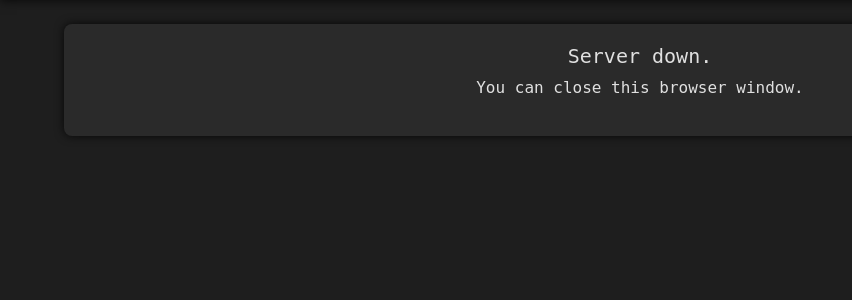
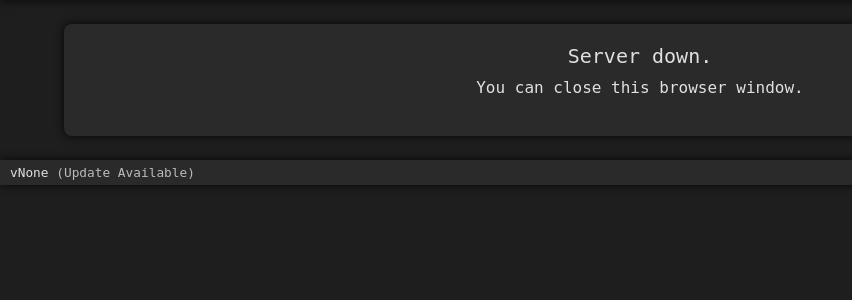
Before and after one commit to mdennis281/LANscape, a Flask app: page /shutdown-ui in a window 1280 px wide. Shown: the part 72-372 px from the top of the page, without its empty margins (0-852 px from the left). Run offline with Flask 3, Linux system fonts and the light colour scheme; parts of the project's set-up code (start-up, migrations or seed data) failed here and were passed over.

Commit message:
hook version into UI footer

```diff
--- a/src/lanscape/static/css/style.css
+++ b/src/lanscape/static/css/style.css
@@ -35,9 +35,11 @@ body {
     height: fit-content;
 }
 
-body:has(#overview-container),
-body:has(#ip-table-container) {
+body:has(.submodule) {
     background-color: #0000;
+}
+body:has(.submodule) footer {
+    display: none;
 }
 
 .container-fluid {
@@ -56,6 +58,23 @@ body:has(#ip-table-container) {
     display: block;
     box-shadow: 0 0 10px rgba(0,0,0,0.8);
     width: 100vw;
+}
+
+footer {
+    position: sticky;
+    background-color: var(--primary-bg);
+    box-shadow: 0 0 10px rgba(0,0,0,0.8);
+    height: 25px;
+    display: flex;
+    justify-content: space-between;
+    padding: 0 10px;
+    align-items: center;
+    bottom: 0;
+    color: var(--text-color);
+    font-size: .8em;
+}
+footer .version span {
+    color: var(--text-placeholder);
 }
 
 #scan-container {
--- a/src/lanscape/static/js/main.js
+++ b/src/lanscape/static/js/main.js
@@ -132,9 +132,10 @@ function rightSizeScanContainer() {
     setTimeout(() => {
         const scanContainer = $('#scan-container');
         const headerHeight = $('#header').outerHeight();
+        const footerHeight = $('footer').outerHeight();
         const viewportHeight = $(window).height();
 
-        const newHeight = viewportHeight - headerHeight;
+        const newHeight = viewportHeight - headerHeight - footerHeight;
         scanContainer.height(newHeight);
     },20);
 }
--- a/src/lanscape/templates/base.html
+++ b/src/lanscape/templates/base.html
@@ -7,6 +7,14 @@
 <body>
 
     {% block content %}{% endblock %}
+    <footer>
+        <div class="version">
+            v{{app_version}}
+            {% if update_available %}
+                <span>(Update Available)</span>
+            {% endif %}
+        </div>
 
+    </footer>
 </body>
 </html>
--- a/src/lanscape/templates/scan/ip-table.html
+++ b/src/lanscape/templates/scan/ip-table.html
@@ -4,7 +4,7 @@
         <a href="/errors/{{data.uid}}" target="_blank">View details</a>
     </p>
 {% endif %}
-<div class="table-container" id="ip-table-container">
+<div class="table-container submodule" id="ip-table-container">
     <table class="table table-bordered table-striped">
         <thead>
             <tr>
--- a/src/lanscape/templates/scan/overview.html
+++ b/src/lanscape/templates/scan/overview.html
@@ -1,4 +1,4 @@
-<div class="row d-flex justify-content-between align-items-center" id="overview-container">
+<div class="row d-flex justify-content-between align-items-center submodule" id="overview-container">
     <div class="col-4">
         <div class="card text-white" id="progress-card">
             <div class="card-header text-center">Found / Scanned / Total</div>
```
